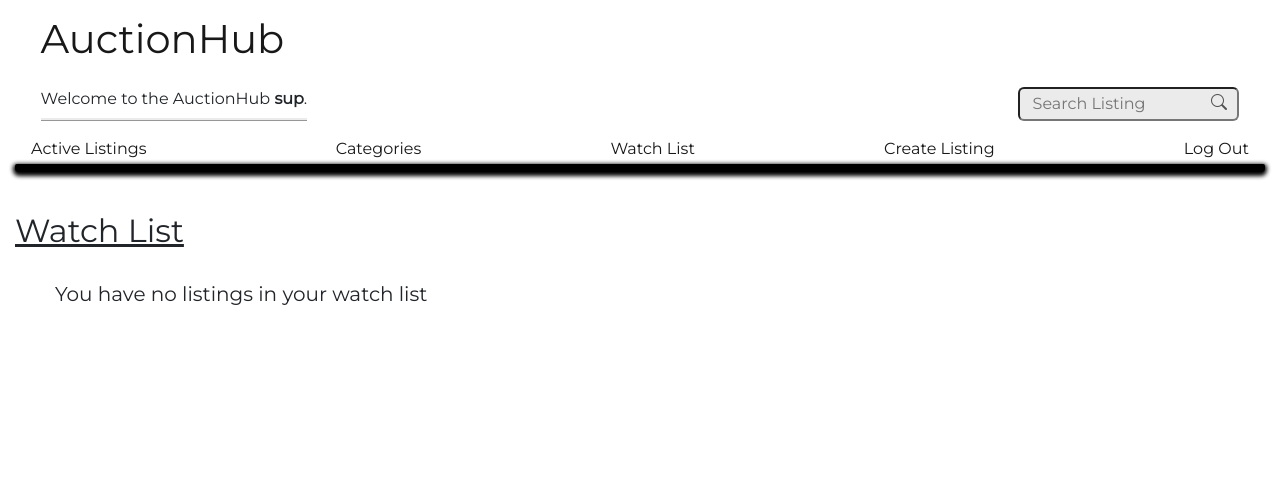
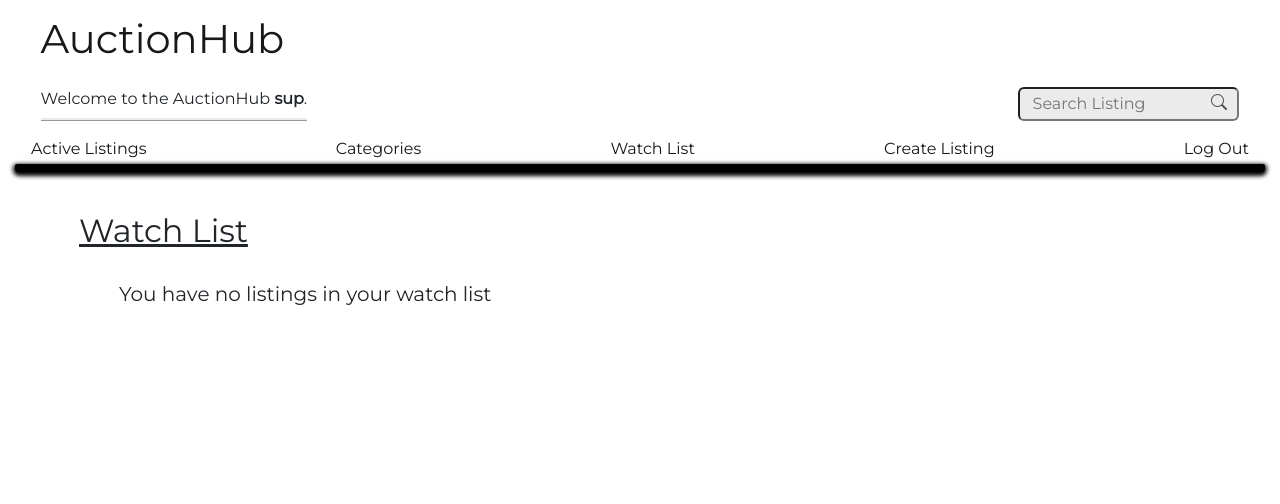
Before and after one commit to tarikozturk017/ecommerce-django, a Django app: page /watch_list/ in a window 1280 px wide. Shown: the top 504 px of the page. Run offline with Django 3.2, Linux system fonts and the light colour scheme; a user stored in the database is signed in; data comes from the database, SQL or seed files in the repository; some libraries are stand-ins or nearby versions.

Commit message:
css update

```diff
--- a/commerce/auctions/static/auctions/styles.css
+++ b/commerce/auctions/static/auctions/styles.css
@@ -444,3 +444,7 @@ footer a:hover{
     font-weight: bolder;
     color:rgb(0, 0, 0)
   }
+
+.watch-search-container{
+    margin-left: 5vw;
+}
--- a/commerce/auctions/templates/auctions/search.html
+++ b/commerce/auctions/templates/auctions/search.html
@@ -5,6 +5,7 @@
 {% endblock %}
 
 {% block body %}
+<div class="watch-search-container">
     <h2 style="text-decoration: underline; margin-bottom: 4vh;">Search Results</h2>
 
     <ul class="a-list">
@@ -18,5 +19,5 @@
             <li><a href="{% url 'index' %}">Go back to homepage</a> </li>
         {% endif %}
     </ul>
-
+</div>
 {% endblock %}
--- a/commerce/auctions/templates/auctions/watch_list.html
+++ b/commerce/auctions/templates/auctions/watch_list.html
@@ -1,6 +1,7 @@
 {% extends "auctions/layout.html" %}
 
 {% block body %}
+<div class="watch-search-container">
     <h2 style="text-decoration: underline; margin-bottom: 4vh;">Watch List</h2>
     <ul class="a-list">
     {% for watch_list in watch_lists %}
@@ -14,5 +15,5 @@
         <h5>You have no listings in your watch list</h5>
     {% endif %}
     </ul>
-
+</div>
 {% endblock %}
```
